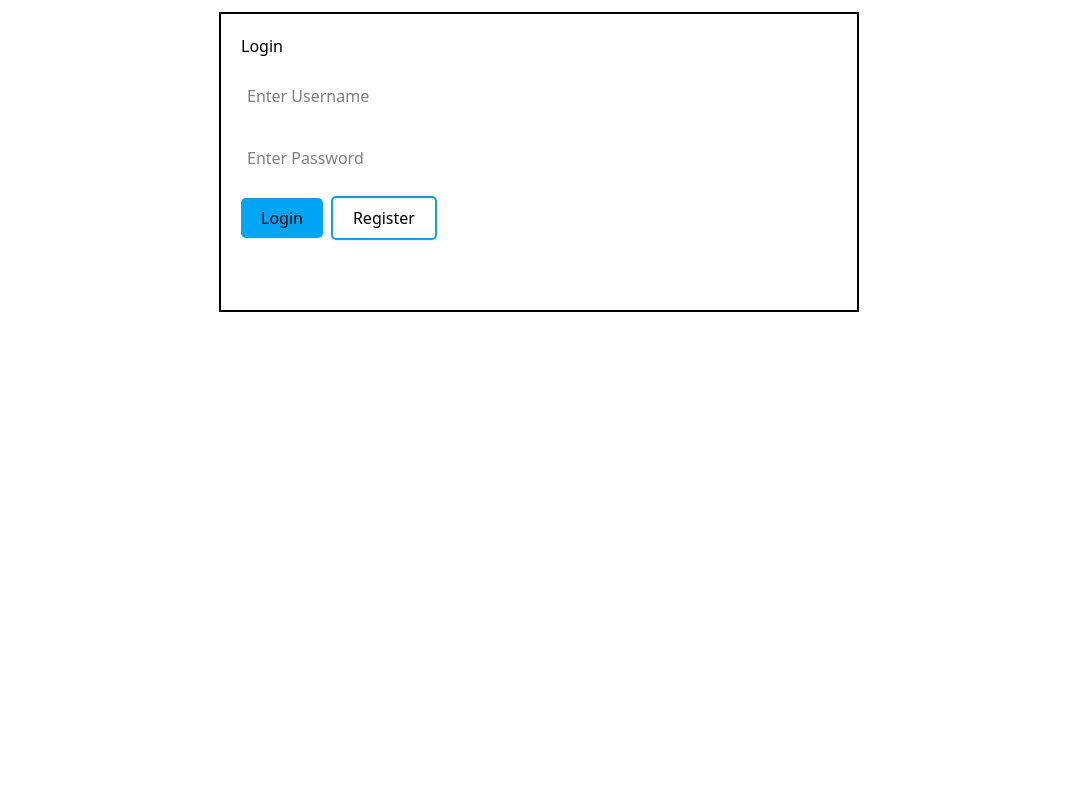
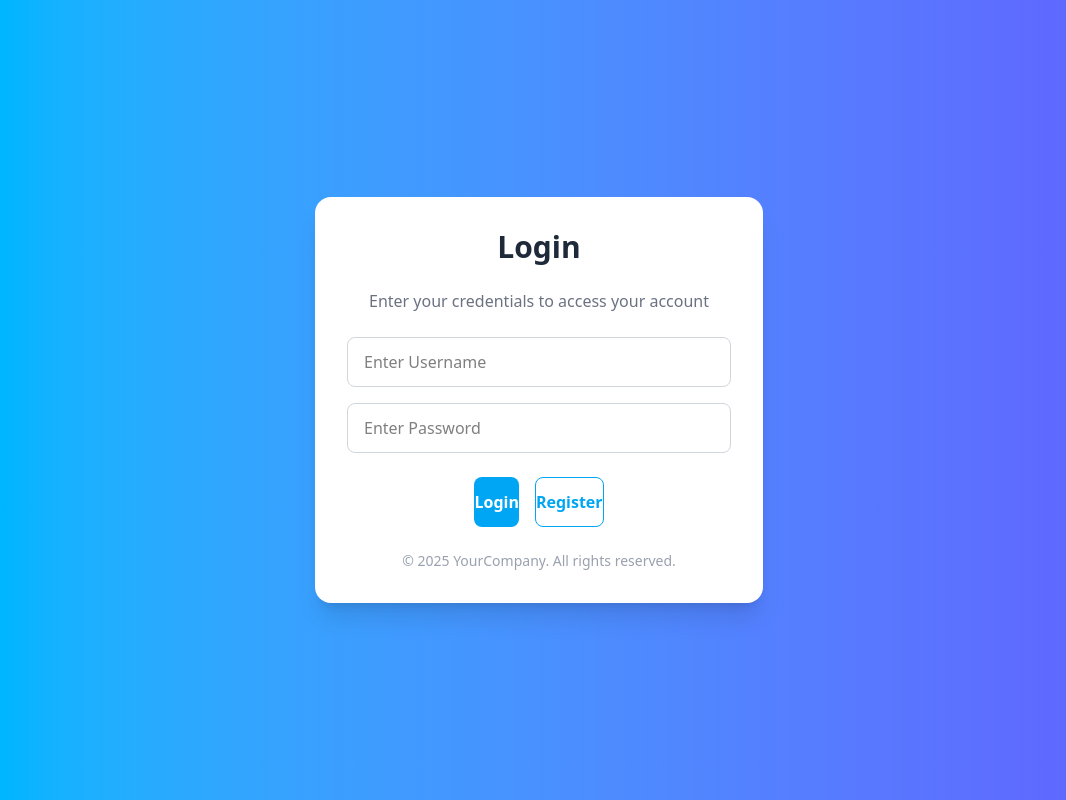
Before and after one commit to nishthegreatest/Final_React, a React (Vite) app: page /login in a window 1280 px wide. Shown: the whole page, without its empty margins (101-1167 px from the left). Built offline with nearby package versions, Linux system fonts and the light colour scheme.

Commit message:
New look

```diff
--- a/src/pages/LoginPage.jsx
+++ b/src/pages/LoginPage.jsx
@@ -25,38 +25,54 @@ export default function LoginPage() {
   };
 
   return (
-    <div
-      className="w-full h-1/2 flex justify-center align-content-center my-3 "
-      style={{ height: 300 }}
+    <div className="min-h-screen flex items-center justify-center bg-gradient-to-r from-sky-400 to-indigo-500 p-4">
+      <form
+        onSubmit={handleLogin}
+        className="bg-white shadow-xl rounded-2xl p-8 w-full max-w-md space-y-6"
       >
-      <form onSubmit={handleLogin} className="w-[50%] border-2 p-5 ">
-        <h2>Login</h2>
+        <h2 className="text-3xl font-bold text-center text-gray-800">Login</h2>
+        <p className="text-center text-gray-500">
+          Enter your credentials to access your account
+        </p>
+
+        <div className="flex flex-col space-y-4">
           <input
             value={username}
             onChange={(e) => setUsername(e.target.value)}
-          className="w-full my-3.5 h-12 px-1.5"
-          placeholder="Enter Username "
+            className="border border-gray-300 rounded-lg px-4 py-3 focus:outline-none focus:ring-2 focus:ring-sky-400 focus:border-sky-400"
+            placeholder="Enter Username"
           />
           <input
             value={password}
             type="password"
             onChange={(e) => setPassword(e.target.value)}
-          className="w-full h-12 px-1.5"
+            className="border border-gray-300 rounded-lg px-4 py-3 focus:outline-none focus:ring-2 focus:ring-sky-400 focus:border-sky-400"
             placeholder="Enter Password"
           />
+        </div>
+
+        {error && (
+          <p className="text-red-500 text-center font-medium">{error}</p>
+        )}
+
+        <div className="flex flex-col sm:flex-row justify-center gap-4">
           <button
             type="submit"
-          className="bg-sky-500 mt-3.5 px-5 py-2 rounded-[5px]"
+            className="bg-sky-500 hover:bg-sky-600 transition-all text-white font-semibold py-3 rounded-lg w-full sm:w-auto"
           >
             Login
           </button>
           <button
             type="#"
-          className="outline-blue-600 border-sky-500 border-2 mt-3.5 px-5 py-2 rounded-[5px] mx-2"
+            className="border border-sky-500 text-sky-500 hover:bg-sky-50 transition-all font-semibold py-3 rounded-lg w-full sm:w-auto"
           >
             Register
           </button>
-        {error && <p>{error}</p>}
+        </div>
+
+        <p className="text-center text-gray-400 text-sm mt-4">
+          © 2025 YourCompany. All rights reserved.
+        </p>
       </form>
     </div>
   );
```
Lines whose indentation alone changed are shown as unchanged.
